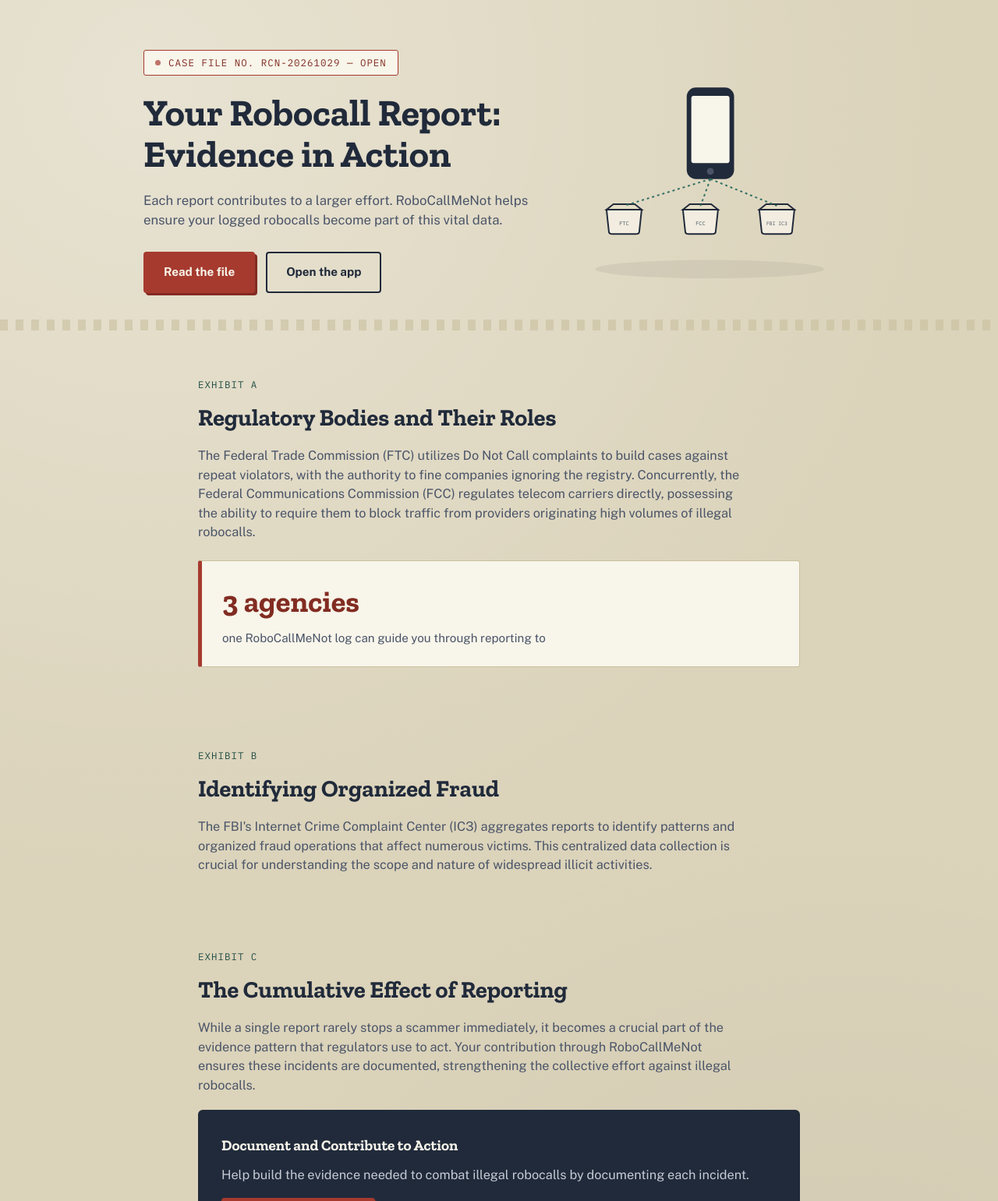
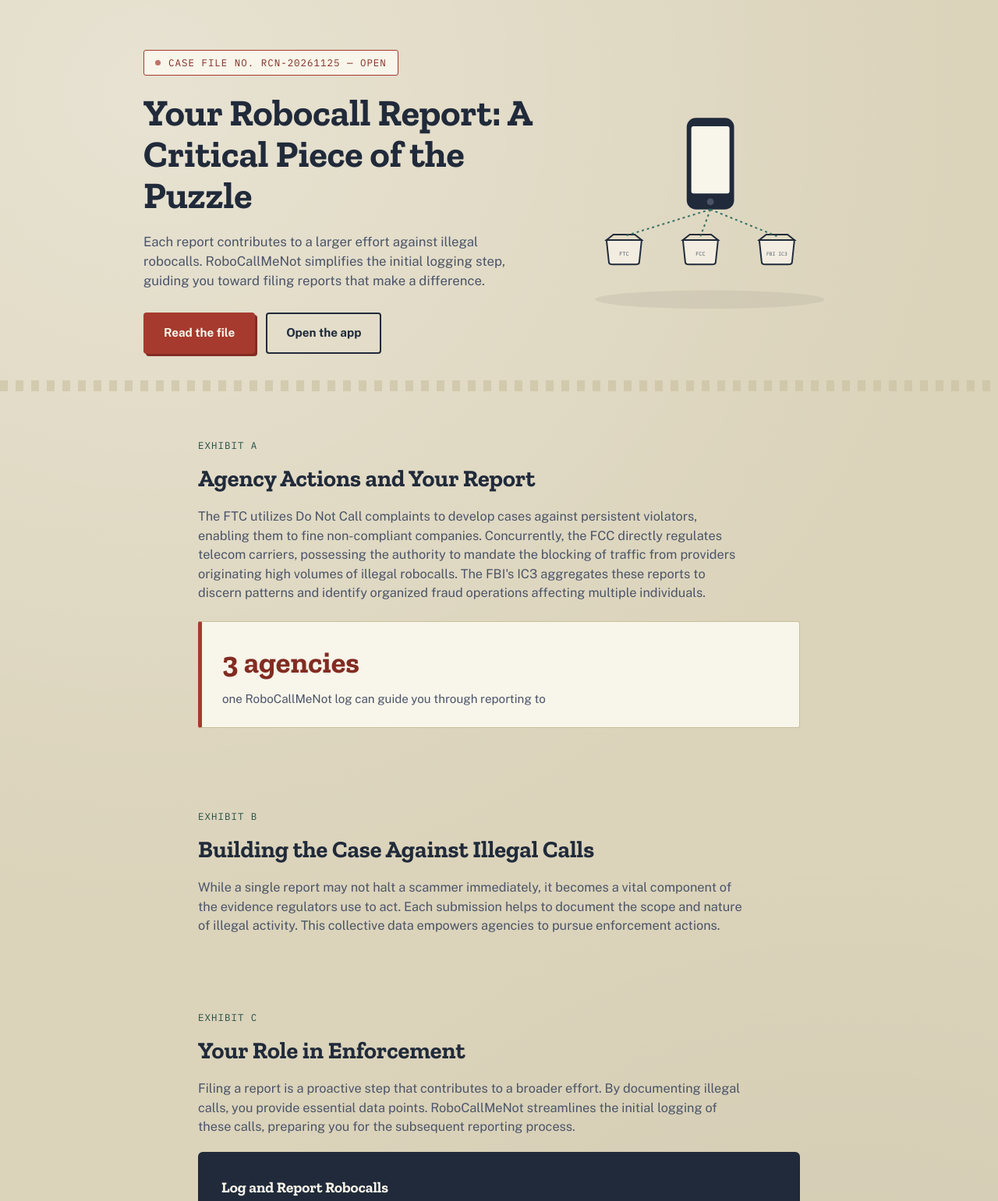
Before and after one commit to richardchitman-prog/racexpressshop-site, a plain HTML site: page blog/what-happens-after-you-file.html in a window 1280 px wide. Shown: the part 63-1604 px from the top of the page at 78% size. Drawn offline with nearby package versions, Linux system fonts and the light colour scheme.

Commit message:
Auto-publish new blog post

```diff
--- a/blog/what-happens-after-you-file.html
+++ b/blog/what-happens-after-you-file.html
@@ -3,8 +3,8 @@
 <head>
 <meta charset="UTF-8">
 <meta name="viewport" content="width=device-width, initial-scale=1.0">
-<title>Understanding Your Robocall Report's Impact | RoboCallMeNot</title>
-<meta name="description" content="Discover how your robocall reports contribute to regulatory action against illegal callers, protecting others from similar incidents.">
+<title>Understanding Your Robocall Report: Impact and Purpose | RoboCallMeNot</title>
+<meta name="description" content="Learn how your robocall reports to the FTC, FCC, and FBI's IC3 contribute to enforcement actions and fraud pattern identification.">
 <link rel="preconnect" href="https://fonts.googleapis.com">
 <link rel="preconnect" href="https://fonts.gstatic.com" crossorigin>
 <link href="https://fonts.googleapis.com/css2?family=Zilla+Slab:wght@400;600;700&family=Public+Sans:wght@400;500;600;700;800&family=IBM+Plex+Mono:wght@400;500;600&display=swap" rel="stylesheet">
@@ -123,9 +123,9 @@
 <header class="hero">
   <div class="hero-grid">
     <div>
-      <div class="eyebrow"><span class="dot"></span> Case File No. RCN-20261029 — Open</div>
-      <h1 class="headline">Your Robocall Report: Evidence in Action</h1>
-      <p class="sub">Each report contributes to a larger effort. RoboCallMeNot helps ensure your logged robocalls become part of this vital data.</p>
+      <div class="eyebrow"><span class="dot"></span> Case File No. RCN-20261125 — Open</div>
+      <h1 class="headline">Your Robocall Report: A Critical Piece of the Puzzle</h1>
+      <p class="sub">Each report contributes to a larger effort against illegal robocalls. RoboCallMeNot simplifies the initial logging step, guiding you toward filing reports that make a difference.</p>
       <div class="cta-row">
         <a href="#exhibit-a" class="btn btn-primary">Read the file</a>
         <a href="https://dancing-entremet-2f50e3.netlify.app" class="btn btn-ghost">Open the app</a>
@@ -164,8 +164,8 @@
   <section id="exhibit-a">
     <div class="wrap">
       <span class="exhibit-tag">Exhibit A</span>
-      <h2 class="section-title">Regulatory Bodies and Their Roles</h2>
-      <p>The Federal Trade Commission (FTC) utilizes Do Not Call complaints to build cases against repeat violators, with the authority to fine companies ignoring the registry. Concurrently, the Federal Communications Commission (FCC) regulates telecom carriers directly, possessing the ability to require them to block traffic from providers originating high volumes of illegal robocalls.</p>
+      <h2 class="section-title">Agency Actions and Your Report</h2>
+      <p>The FTC utilizes Do Not Call complaints to develop cases against persistent violators, enabling them to fine non-compliant companies. Concurrently, the FCC directly regulates telecom carriers, possessing the authority to mandate the blocking of traffic from providers originating high volumes of illegal robocalls. The FBI's IC3 aggregates these reports to discern patterns and identify organized fraud operations affecting multiple individuals.</p>
       <div class="stat-callout">
         <span class="num mono">3 agencies</span>
         <span class="lbl">one RoboCallMeNot log can guide you through reporting to</span>
@@ -176,19 +176,19 @@
   <section id="exhibit-b">
     <div class="wrap">
       <span class="exhibit-tag">Exhibit B</span>
-      <h2 class="section-title">Identifying Organized Fraud</h2>
-      <p>The FBI's Internet Crime Complaint Center (IC3) aggregates reports to identify patterns and organized fraud operations that affect numerous victims. This centralized data collection is crucial for understanding the scope and nature of widespread illicit activities.</p>
+      <h2 class="section-title">Building the Case Against Illegal Calls</h2>
+      <p>While a single report may not halt a scammer immediately, it becomes a vital component of the evidence regulators use to act. Each submission helps to document the scope and nature of illegal activity. This collective data empowers agencies to pursue enforcement actions.</p>
     </div>
   </section>
 
   <section id="exhibit-c">
     <div class="wrap">
       <span class="exhibit-tag">Exhibit C</span>
-      <h2 class="section-title">The Cumulative Effect of Reporting</h2>
-      <p>While a single report rarely stops a scammer immediately, it becomes a crucial part of the evidence pattern that regulators use to act. Your contribution through RoboCallMeNot ensures these incidents are documented, strengthening the collective effort against illegal robocalls.</p>
+      <h2 class="section-title">Your Role in Enforcement</h2>
+      <p>Filing a report is a proactive step that contributes to a broader effort. By documenting illegal calls, you provide essential data points. RoboCallMeNot streamlines the initial logging of these calls, preparing you for the subsequent reporting process.</p>
       <div class="callout">
-        <h3>Document and Contribute to Action</h3>
-        <p>Help build the evidence needed to combat illegal robocalls by documenting each incident.</p>
+        <h3>Log and Report Robocalls</h3>
+        <p>RoboCallMeNot simplifies the initial step of logging unwanted calls, empowering you to contribute to enforcement efforts.</p>
         <div class="cta-row">
           <a href="../robocallmenot.html" class="btn btn-primary">Get RoboCallMeNot</a>
           <a href="the-case-against-robocalls.html#exhibit-b" class="btn btn-ghost">See the cost calculator</a>
--- a/sitemap.xml
+++ b/sitemap.xml
@@ -372,6 +372,12 @@
     <changefreq>monthly</changefreq>
     <priority>0.7</priority>
   </url>
+  <url>
+    <loc>https://racexpressshop.netlify.app/blog/what-happens-after-you-file.html</loc>
+    <lastmod>2026-11-25</lastmod>
+    <changefreq>monthly</changefreq>
+    <priority>0.7</priority>
+  </url>
   <!-- AUTO-SITEMAP-ENTRIES will be appended above this line by automation/generate_post.py -->
 <url>
   <loc>https://racexpressshop.netlify.app/welcome.html</loc>
```
Also changed, not shown: automation/state.json (+6 -1 lines), blog/index.html (+15 -0 lines).
